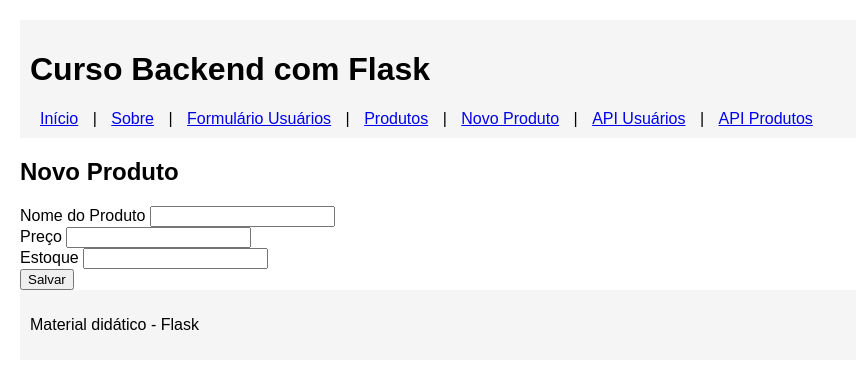
After one commit to ProfHodrigo/Backend_Flask, a Flask app: page /produto/novo in a window 1280 px wide. The commit adds this page. Shown: the top 369 px of the page, without its empty margins (0-856 px from the left). Run offline with Flask 3, Linux system fonts and the light colour scheme.

Commit message:
modified:   README.md modified:   app/__init__.py new file:   app/app.db modified:   app/forms.py new file:   app/models.py modified:   app/routes.py modified:   app/templates/base.html new file:   app/templates/produto_form.html new file:   app/templates/produtos.html modified:   requirements.txt

```diff
--- a/app/forms.py
+++ b/app/forms.py
@@ -1,7 +1,14 @@
 from flask_wtf import FlaskForm
-from wtforms import StringField, SubmitField
-from wtforms.validators import DataRequired
+from wtforms import StringField, SubmitField, FloatField, IntegerField
+from wtforms.validators import DataRequired, Email, NumberRange
 
 class NomeForm(FlaskForm):
     nome = StringField("Nome", validators=[DataRequired()])
+    email = StringField("E-mail", validators=[DataRequired(), Email()])
     submit = SubmitField("Enviar")
+
+class ProdutoForm(FlaskForm):
+    nome = StringField("Nome do Produto", validators=[DataRequired()])
+    preco = FloatField("Preço", validators=[DataRequired(), NumberRange(min=0)])
+    estoque = IntegerField("Estoque", validators=[NumberRange(min=0)])
+    submit = SubmitField("Salvar")
--- a/app/routes.py
+++ b/app/routes.py
@@ -1,6 +1,7 @@
-from flask import render_template, request, jsonify
-from app import app
-from app.forms import NomeForm
+from flask import render_template, request, jsonify, redirect, url_for, flash
+from app import app, db
+from app.forms import NomeForm, ProdutoForm
+from app.models import Produto, Usuario
 
 # Aula 1 — Introdução e primeira rota
 @app.route("/")
@@ -30,3 +31,81 @@ def api_dados():
         {"id": 3, "nome": "Felipe Maia"}
     ]
     return jsonify(dados)
+
+# Aula 4 - CRUD com banco de dados
+@app.route("/produtos")
+def listar_produtos():
+    produtos = Produto.query.all()
+    return render_template("produtos.html", title="Lista de Produtos", produtos=produtos)
+
+@app.route("/produto/novo", methods=["GET", "POST"])
+def novo_produto():
+    form = ProdutoForm()
+    if form.validate_on_submit():
+        produto = Produto(
+            nome=form.nome.data,
+            preco=form.preco.data,
+            estoque=form.estoque.data
+        )
+        db.session.add(produto)
+        db.session.commit()
+        flash("Produto cadastrado com sucesso!", "success")
+        return redirect(url_for("listar_produtos"))
+    return render_template("produto_form.html", title="Novo Produto", form=form)
+
+@app.route("/produto/<int:id>/editar", methods=["GET", "POST"])
+def editar_produto(id):
+    produto = Produto.query.get_or_404(id)
+    form = ProdutoForm(obj=produto)
+    if form.validate_on_submit():
+        produto.nome = form.nome.data
+        produto.preco = form.preco.data
+        produto.estoque = form.estoque.data
+        db.session.commit()
+        flash("Produto atualizado com sucesso!", "success")
+        return redirect(url_for("listar_produtos"))
+    return render_template("produto_form.html", title="Editar Produto", form=form)
+
+@app.route("/produto/<int:id>/excluir", methods=["POST"])
+def excluir_produto(id):
+    produto = Produto.query.get_or_404(id)
+    db.session.delete(produto)
+    db.session.commit()
+    flash("Produto excluído com sucesso!", "success")
+    return redirect(url_for("listar_produtos"))
+
+# Aula 5 - API com banco de dados
+@app.route("/api/produtos", methods=["GET", "POST"])
+def api_produtos():
+    if request.method == "POST":
+        data = request.get_json()
+        produto = Produto(
+            nome=data['nome'],
+            preco=data.get('preco', 0),
+            estoque=data.get('estoque', 0)
+        )
+        db.session.add(produto)
+        db.session.commit()
+        return jsonify(produto.to_dict()), 201
+
+    produtos = Produto.query.all()
+    return jsonify([produto.to_dict() for produto in produtos])
+
+@app.route("/api/produtos/<int:id>", methods=["GET", "PUT", "DELETE"])
+def api_produto(id):
+    produto = Produto.query.get_or_404(id)
+
+    if request.method == "PUT":
+        data = request.get_json()
+        produto.nome = data['nome']
+        produto.preco = data.get('preco', produto.preco)
+        produto.estoque = data.get('estoque', produto.estoque)
+        db.session.commit()
+        return jsonify(produto.to_dict())
+
+    if request.method == "DELETE":
+        db.session.delete(produto)
+        db.session.commit()
+        return '', 204
+
+    return jsonify(produto.to_dict())
--- a/app/templates/base.html
+++ b/app/templates/base.html
@@ -11,11 +11,24 @@
     <nav>
         <a href="{{ url_for('index') }}">Início</a> |
         <a href="{{ url_for('sobre') }}">Sobre</a> |
-        <a href="{{ url_for('form') }}">Formulário</a> |
-        <a href="{{ url_for('api_dados') }}">API</a>
+        <a href="{{ url_for('form') }}">Formulário Usuários</a> |
+        <a href="{{ url_for('listar_produtos') }}">Produtos</a> |
+        <a href="{{ url_for('novo_produto') }}">Novo Produto</a> |
+        <a href="{{ url_for('api_dados') }}">API Usuários</a> |
+        <a href="{{ url_for('api_produtos') }}">API Produtos</a>
     </nav>
 </header>
 <main>
+    {% with messages = get_flashed_messages(with_categories=true) %}
+        {% if messages %}
+            <div class="flash-messages">
+                {% for category, message in messages %}
+                    <div class="flash-{{ category }}">{{ message }}</div>
+                {% endfor %}
+            </div>
+        {% endif %}
+    {% endwith %}
+
     {% block content %}{% endblock %}
 </main>
 <footer>
--- /dev/null
+++ b/app/templates/produto_form.html
@@ -0,0 +1,31 @@
+{% extends "base.html" %}
+{% block content %}
+<h2>{{ title }}</h2>
+<form method="POST">
+    {{ form.hidden_tag() }}
+    <div class="form-group">
+        {{ form.nome.label }}
+        {{ form.nome(class="form-control") }}
+        {% for error in form.nome.errors %}
+            <span class="error">{{ error }}</span>
+        {% endfor %}
+    </div>
+    <div class="form-group">
+        {{ form.preco.label }}
+        {{ form.preco(class="form-control") }}
+        {% for error in form.preco.errors %}
+            <span class="error">{{ error }}</span>
+        {% endfor %}
+    </div>
+    <div class="form-group">
+        {{ form.estoque.label }}
+        {{ form.estoque(class="form-control") }}
+        {% for error in form.estoque.errors %}
+            <span class="error">{{ error }}</span>
+        {% endfor %}
+    </div>
+    <div class="form-group">
+        {{ form.submit(class="btn btn-primary") }}
+    </div>
+</form>
+{% endblock %}
```
Also changed, not shown: app/__init__.py (+19 -3 lines), app/models.py (added, +27 -0 lines), app/templates/produtos.html (added, +32 -0 lines), estoque/app.py (deleted, +0 -85 lines), requirements.txt (+7 -3 lines), todo/app.py (deleted, +0 -10 lines), todo/controllers/task_controller.py (deleted, +0 -52 lines), todo/models/task_model.py (deleted, +0 -28 lines), todo/views/task_view.py (deleted, +0 -36 lines), README.md, app/app.db (added).
